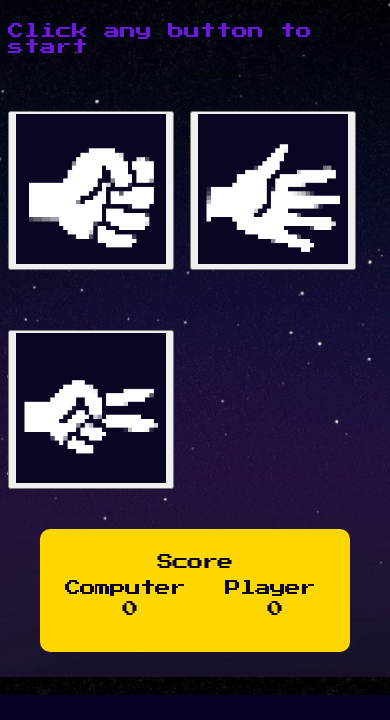
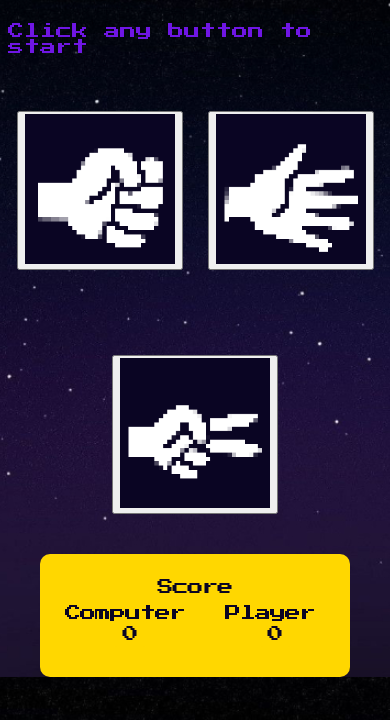
Before and after one commit to gabszuba/rock-paper-scissors, a plain HTML site: page index.html in a window 390 px wide. Shown: the part 167-887 px from the top of the page. Before the commit the page ends 862 px from the top, so only its background shows below. Drawn offline with Linux system fonts and the light colour scheme.

Commit message:
Add responsiveness to buttons

```diff
--- a/style.css
+++ b/style.css
@@ -104,8 +104,17 @@ img{
   background: rgba(255, 255, 255, 0.5);
   padding: 1.5rem;
   height: fit-content;
-  width: 650px;
+  width: min(650px, 50%);
   border: 3px solid rgb(12, 12, 12);
   border-radius: 10px;
   margin: 30px;
 }
+
+.buttons {
+  justify-content: center;
+  align-content: center;
+  margin: auto;
+  display: flex;
+  flex-wrap: wrap;
+  gap: 25px;
+}
```
